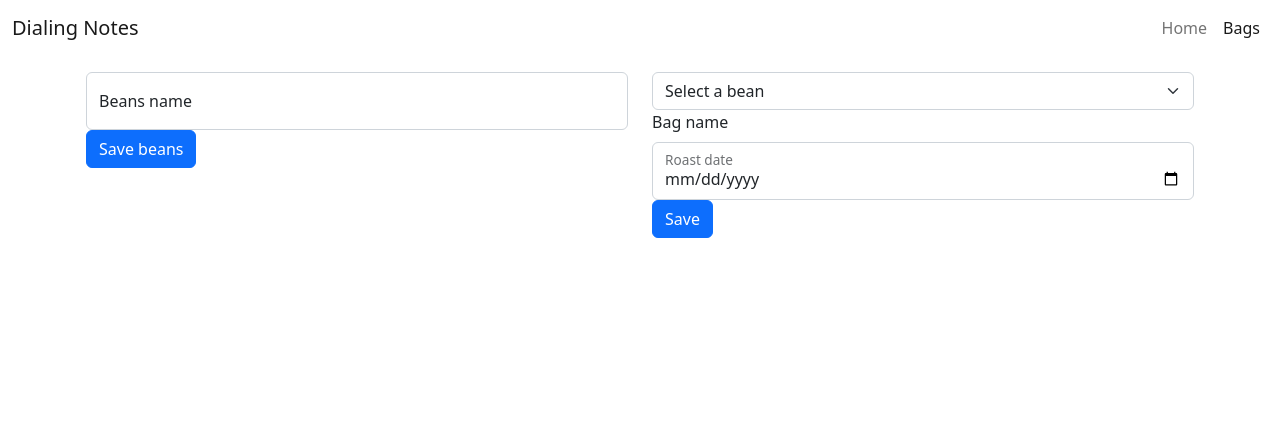
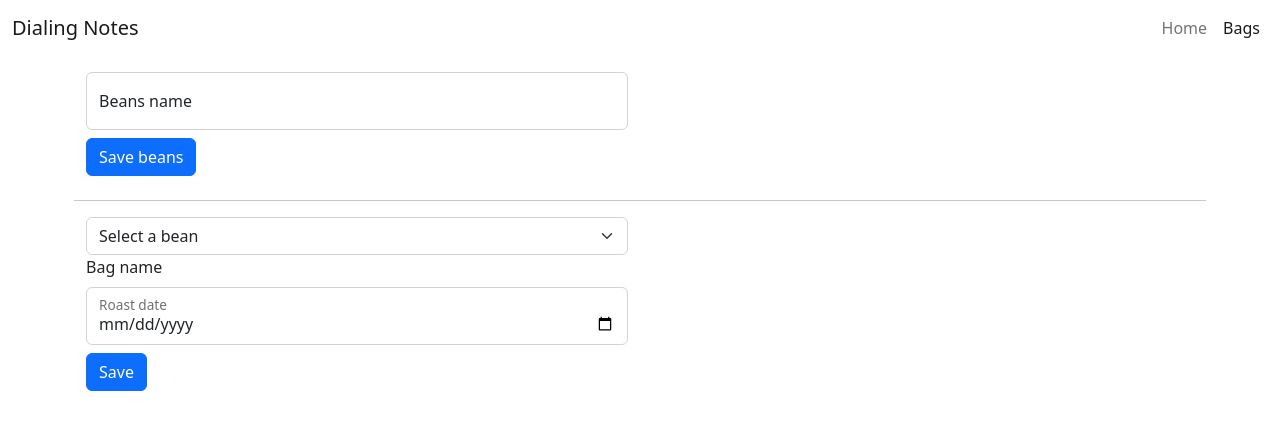
Before and after one commit to mikemonteith/dialing-notes, a Next.js app: page /bags in a window 1280 px wide. Shown: the top 430 px of the page. Built offline with nearby package versions, Linux system fonts and the light colour scheme.

Commit message:
Small layout tweaks to bags page

```diff
--- a/src/pages/bags.tsx
+++ b/src/pages/bags.tsx
@@ -3,7 +3,27 @@ import { v4 as uuidv4 } from 'uuid';
 import Head from "next/head";
 import { ChangeEvent, FormEvent, useState } from "react";
 import { PageProps } from "./_app";
-import { CoffeeBeans, CoffeeBag } from "@/data/index"
+import { CoffeeBeans, CoffeeBag, CoffeeBagID } from "@/data/index"
+import clsx from "clsx";
+
+
+type BagItemProps = {
+  onClick: React.MouseEventHandler
+  bag: CoffeeBag
+  currentBagId?: CoffeeBagID
+}
+
+const BagItem: React.FC<BagItemProps> = (props) => {
+  const isActive = (props.bag.id == props.currentBagId)
+  return (
+    <li className={clsx(isActive && "fw-bold")} onClick={props.onClick}>
+      <>
+        {props.bag.coffeeBeans.name} @ {props.bag.roastDate.toDateString()}
+        {isActive ? <span className='px-2'>*</span> : ''}
+      </>
+    </li>
+  )
+}
 
 
 interface BagProps extends PageProps {}
@@ -84,7 +104,7 @@ const Bag: React.FC<BagProps> = (props) => {
                 />
                 <label htmlFor='beansNameInput' className='form-label'>Beans name</label>
               </div>
-              <button className="btn btn-primary" type='submit'>Save beans</button>
+              <button className="btn btn-primary my-2" type='submit'>Save beans</button>
             </form>
             <ul>
               {Object.keys(beans).map((key, i) => (
@@ -92,6 +112,7 @@ const Bag: React.FC<BagProps> = (props) => {
               ))}
             </ul>
           </div>
+          <hr />
           <div className='col-lg-6'>
             <form onSubmit={onSubmitBag}>
               <select
@@ -119,18 +140,18 @@ const Bag: React.FC<BagProps> = (props) => {
                   />
                   <label htmlFor='roastDateInput' className='form-label'>Roast date</label>
               </div>
-              <button className='btn btn-primary' type='submit'>Save</button>
+              <button className='btn btn-primary my-2' type='submit'>Save</button>
             </form>
           </div>
           <div className='col-12'>
             <ul className='list-group'>
               {Object.keys(bags).map((bagId, i) => (
-                <li onClick={() => onClickBag(bagId)} key={i}>
-                  <>
-                    {bags[bagId].coffeeBeans.name} @ {bags[bagId].roastDate.toDateString()}
-                    {bagId == props.storage.currentBagId ? <span className='px-2'>*</span> : ''}
-                  </>
-                </li>
+                <BagItem
+                  bag={bags[bagId]}
+                  currentBagId={props.storage.currentBagId}
+                  onClick={() => onClickBag(bagId)}
+                  key={i}
+                />
               ))}
             </ul>
           </div>
```
